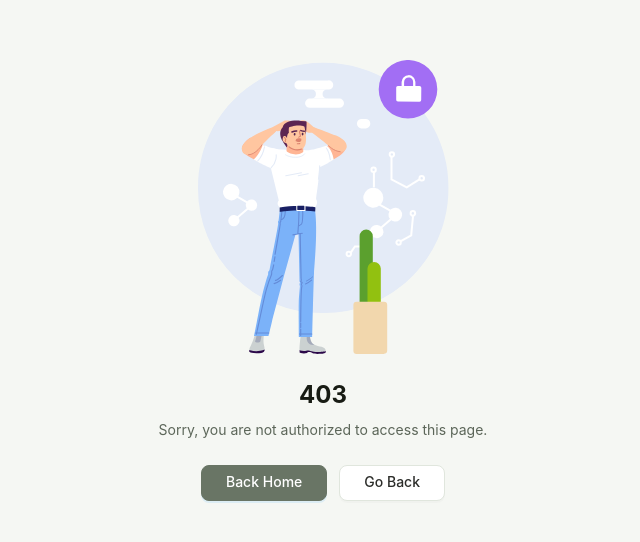
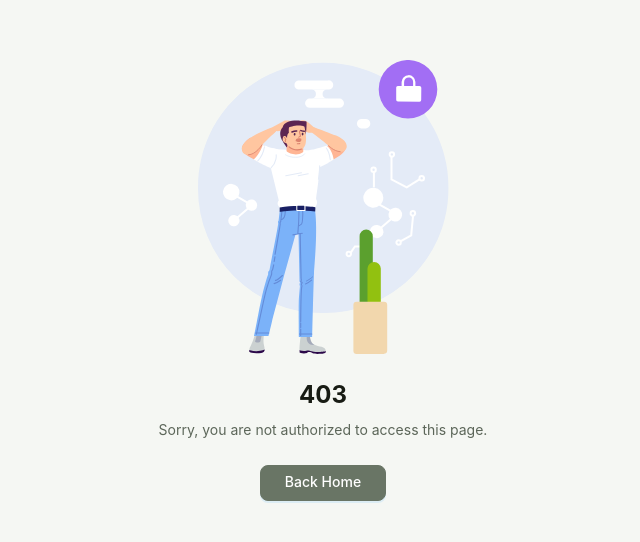
Before and after one commit to thienel/ev-warranty, a React (Vite) app in the folder frontend/: page /unauthorized in a window 1280 px wide. Shown: the part 120-662 px from the top of the page, without its empty margins (317-957 px from the left). Built offline with nearby package versions, Linux system fonts and the light colour scheme; no server answers.

Commit message:
[frontend] refactor(pages): remove go back button in error page and move offices & users to admin folder

```diff
--- a/frontend/src/App.jsx
+++ b/frontend/src/App.jsx
@@ -3,9 +3,9 @@ import { Navigate, Outlet, useRoutes } from 'react-router-dom'
 import Login from '@pages/Login/Login.jsx'
 import { useSelector } from 'react-redux'
 import CallBack from '@pages/CallBack.jsx'
-import Users from '@pages/Users.jsx'
+import Users from '@pages/admin/Users.jsx'
 import AppLayout from '@components/Layout/Layout.jsx'
-import Offices from '@pages/Offices.jsx'
+import Offices from '@pages/admin/Offices.jsx'
 import Error from '@pages/Error/Error.jsx'
 
 export const ProtectedRoute = () => {
--- a/frontend/src/pages/Error/Error.jsx
+++ b/frontend/src/pages/Error/Error.jsx
@@ -11,10 +11,6 @@ const Error = ({ code = 404 }) => {
     navigate('/')
   }
 
-  const handleGoBack = () => {
-    code === 403 ? navigate(-3) : navigate(-1)
-  }
-
   return (
     <div className="error-container">
       <Result
@@ -26,7 +22,6 @@ const Error = ({ code = 404 }) => {
             <Button type="primary" onClick={handleGoHome}>
               Back Home
             </Button>
-            <Button onClick={handleGoBack}>Go Back</Button>
           </div>
         }
       />
```
Also changed, not shown: frontend/src/pages/admin/Offices.jsx (renamed from frontend/src/pages/Offices.jsx), frontend/src/pages/admin/Users.jsx (renamed from frontend/src/pages/Users.jsx).
